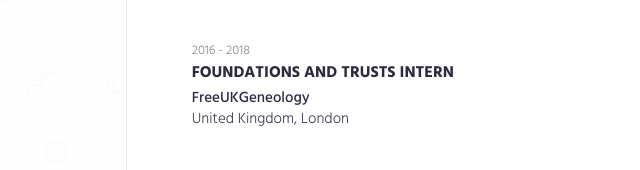
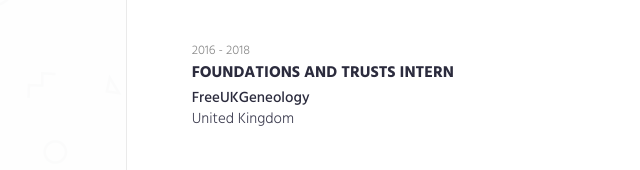
Before and after one commit to carobin589/Resume, a plain HTML site: page HTML/index.html in a window 1280 px wide. Shown: the part 1081-1251 px from the top of the page, 319-959 px from the left. Drawn offline with Linux system fonts and the light colour scheme.

Commit message:
again for the commit tbh

```diff
--- a/HTML/index.html
+++ b/HTML/index.html
@@ -174,7 +174,7 @@
                     <h3>Foundations and Trusts Intern</h3>
                     <h4>FreeUKGeneology </h4>
 
-                    <p>United Kingdom, London</p>
+                    <p>United Kingdom</p>
                   </div>
                   <div class="content-item">
                     <small>2016</small>
```
